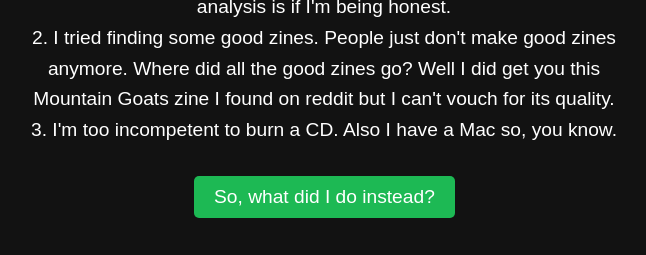
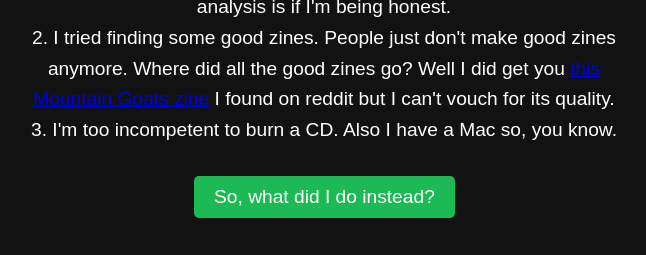
Before and after one commit to secretsanyo/secretsanyo.github.io, a plain HTML site: page index.html in a window 1280 px wide. Shown: the part 404-659 px from the top of the page, without its empty margins (316-962 px from the left). Drawn offline with nearby package versions, Linux system fonts and the light colour scheme; a script that the page names is missing.

Commit message:
Link to TMG zine

```diff
--- a/index.html
+++ b/index.html
@@ -15,7 +15,7 @@
     <h1>Dear Monica,</h1>
     <p>I read your wishlist. And here's the deal. </br>
       1. I can't write your thesis for you. Trust me, I tried. I am too dumb to decode hidden heritages. I don't even know what a phylogenetic analysis is if I'm being honest. </br>
-  2. I tried finding some good zines. People just don't make good zines anymore. Where did all the good zines go? Well I did get you this Mountain Goats zine I found on reddit but I can't vouch for its quality. </br>
+  2. I tried finding some good zines. People just don't make good zines anymore. Where did all the good zines go? Well I did get you <a href="TMG Zine.pdf" target="_blank">this Mountain Goats zine</a> I found on reddit but I can't vouch for its quality. </br>
   3. I'm too incompetent to burn a CD. Also I have a Mac so, you know.
       </p>
     <button id="enter-button">So, what did I do instead?</button>
```
